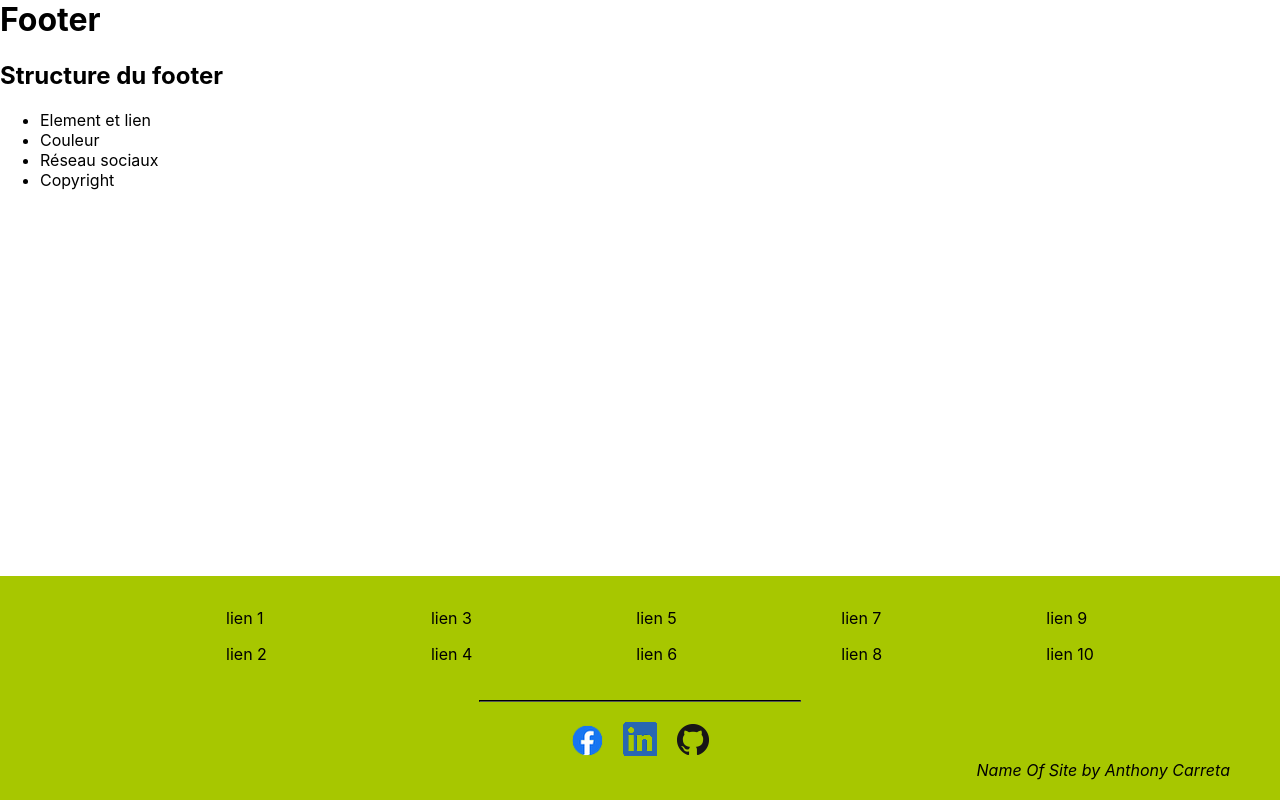
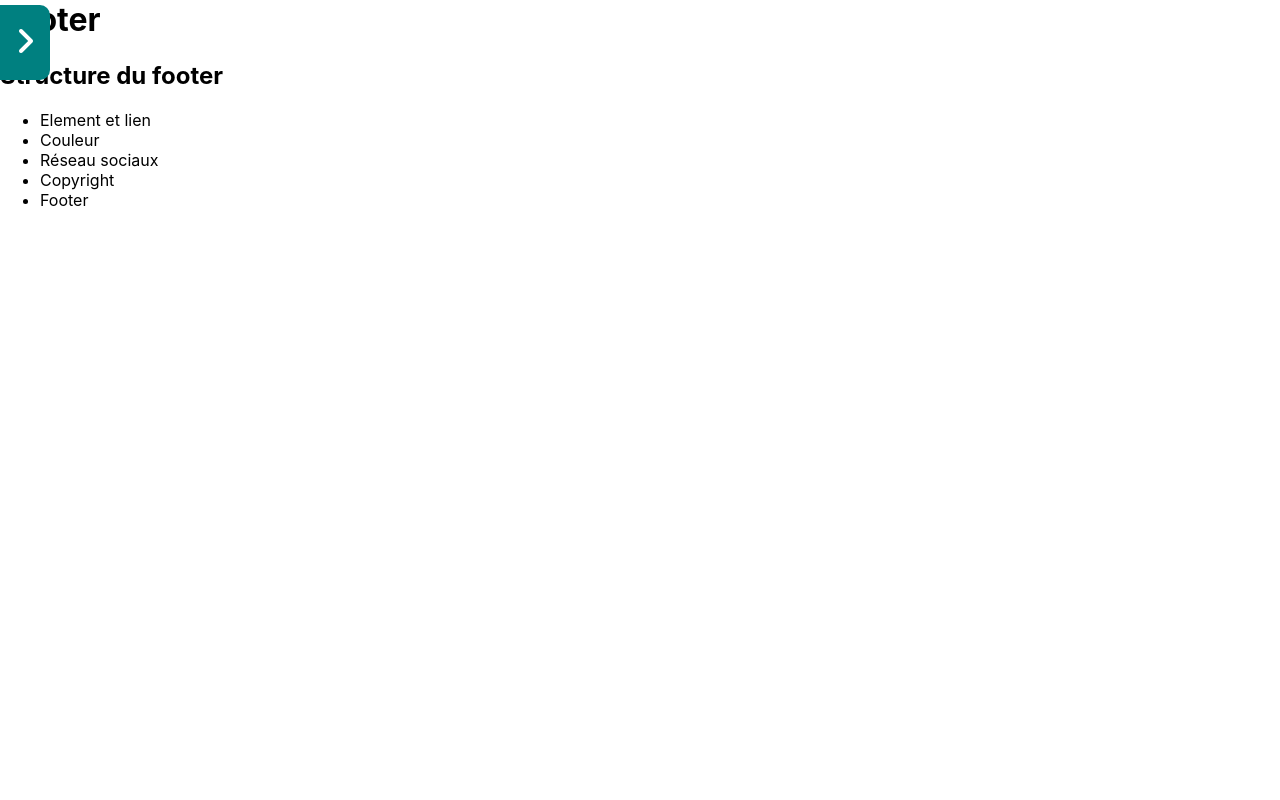
Before and after one commit to BackGrowZ/template-automatiser, a React (Create React App) app: page / in a window 1280 px wide. Built offline with nearby package versions, Linux system fonts and the light colour scheme.

Commit message:
edit color and add menu custom on left

```diff
--- a/src/component/Editeur/Editeur.js
+++ b/src/component/Editeur/Editeur.js
@@ -21,6 +21,8 @@ export default class Editeur extends Component {
             itemsPosition: [],
 
             /* Couleur */
+            pickerState: false,
+            labelColor: '',
             pickerColor: '',
 
             /* Reseau */
@@ -56,6 +58,7 @@ export default class Editeur extends Component {
         this.componentDidMount = this.componentDidMount.bind(this)
         this.onFormInputChange = this.onFormInputChange.bind(this)
         this.onFormSelectChange = this.onFormSelectChange.bind(this)
+        this.updateColor = this.updateColor.bind(this)
     }
     componentDidMount() {
         window.addEventListener('scroll', this.noScroll(!this.state.noscroll));
@@ -84,7 +87,9 @@ export default class Editeur extends Component {
                     this.setState({
                         titleBox: 'Lien Footer',
                         itemsActualPosition: `${this.state.hash.slice(4)} (actuelle)`,
-                        formInput: formInputEdited
+                        formInput: formInputEdited,
+                        pickerColor: this.props.color[1][1],
+                        labelColor: 'Couleur texte'
                     })
                     setTimeout(() => this.setItems(), 100)
                     break;
@@ -106,7 +111,12 @@ export default class Editeur extends Component {
                     formInputEdited[3][2] = true
                     formInputEdited[4][2] = true
 
-                    this.setState({ form: formInputEdited, titleBox: 'Copyright' })
+                    this.setState({
+                        form: formInputEdited,
+                        titleBox: 'Copyright',
+                        pickerColor: this.props.color[2][1],
+                        labelColor: 'Couleur texte'
+                     })
                     break;
 
                 default:
@@ -184,12 +194,17 @@ export default class Editeur extends Component {
         this.noScroll(false)
     }
 
-    updateColor() {
-        let id = this.state.id
+    updateColor(hex) {
+        this.setState({ pickerColor: hex })
         let newColor = this.props.color
+        let id
+        if (this.state.pathname === '/items/') {
+            id = 1
+        } else if (this.state.pathname === '/copyright/') {
+            id = 2
+        }
         newColor[id][1] = this.state.pickerColor
         this.props.updateState('color', newColor)
-        this.noScroll(false)
     }
 
     noScroll(state) {
@@ -254,13 +269,17 @@ export default class Editeur extends Component {
         return button
     }
     render() {
-        const handleColorChange = ({ hex }) => this.setState({ pickerColor: hex })
+        const handleColorChange = ({ hex }) => this.updateColor(hex)
+        // const handleColorChange = ({ hex }) => console.log(this.props.color);
 
-        const color = (this.state.pathname === '/color/') ?
+        // this.props.updateState('color', hex)
+
+        const color = (this.state.pickerState) ?
             (
                 <div>
                     <ChromePicker color={this.state.pickerColor} onChangeComplete={handleColorChange} />
-                    <button onClick={() => this.updateColor()}>Validé</button>
+                    {/* <ChromePicker color={this.props.color[this.state.id][1]} onChangeComplete={handleColorChange} /> */}
+                    <button onClick={() => this.setState({ pickerState: false })}>Valider</button>
                 </div>
             ) : null
 
@@ -297,6 +316,14 @@ export default class Editeur extends Component {
             : null
         )
 
+        const colorInBox = (this.state.pickerColor) ?
+            <div className='boxContainerInput'>
+                <label className='boxLabelInput'>{this.state.labelColor}</label>
+                <div style={{ display: 'inline-block', height: '20px', width: '20px', background: `${this.state.pickerColor}` }} onClick={() => this.setState({ pickerState: true })}></div>
+                <span style={{ marginLeft: '.5rem', fontSize: '22px', textTransform: 'uppercase' }} onClick={() => this.setState({ pickerState: true })}>{this.state.pickerColor}</span>
+            </div>
+            : null
+
         const boxTemplate =
             <div className='BoxEdition'>
                 <div className='HeaderBoxEdition'>
@@ -306,6 +333,9 @@ export default class Editeur extends Component {
                 <div className='BodyBoxEdition'>
                     {formInput}
                     {formSelect}
+                    {colorInBox}
+                    {color}
+
                 </div>
                 <div className='FooterBoxEdition'>
                     {boxButtonFooter}
@@ -314,7 +344,6 @@ export default class Editeur extends Component {
 
         const template =
             <div className='mainEdit'>
-                {color}
                 {boxTemplate}
             </div>
 
--- a/src/component/Editeur/edit.css
+++ b/src/component/Editeur/edit.css
@@ -3,7 +3,7 @@
     top: 0;
     height: 100%;
     width: 100%;
-    background-color: #000000b3;
+    background-color: hsla(0, 0%, 0%, 0.3);
     z-index: 1000;
 }
 
--- a/src/component/Footer/Footer.js
+++ b/src/component/Footer/Footer.js
@@ -32,7 +32,7 @@ export default class Footer extends Component {
         const copyright = (status.copyright) ?
             <li className="copyright">
                 <i>
-                    <a className='copyrightLink' target="_blank" rel="noopener noreferrer" href={status.copyright[1]}>
+                    <a className='copyrightLink' target="_blank" rel="noopener noreferrer" style={{color:this.props.color[2][1]}} href={status.copyright[1]}>
                         {status.copyright[0]}
                     </a>
                 </i>
@@ -71,11 +71,11 @@ export default class Footer extends Component {
         const social = <div className='contenantSocial'>{facebook}{twitter}{instagram}{linkedin}{github}{pinterest}</div>
 
         const footer =
-            <div className='footer'>
+            <div className='footer' style={{backgroundColor:this.props.color[0][1]}}>
                 <div className="allColonne" id='allColonne'>
                     {elementFooter}
                 </div>
-                <hr className='footerHR' />
+                <hr className='footerHR' style={{borderColor:this.props.color[3][1]}} />
                 {social}
                 {copyright}
             </div>
@@ -83,7 +83,7 @@ export default class Footer extends Component {
 
         return (
             <Fragment>
-                <footer id='footer'> {footer} </footer>
+                <footer id='footer' hidden={this.props.hidden}> {footer} </footer>
             </Fragment>
         )
     }
--- a/src/component/Template/Template.js
+++ b/src/component/Template/Template.js
@@ -20,6 +20,8 @@ export default class Template extends Component {
             paddingfooter: null,
             heightMain: null,
 
+            hiddenFooter: true,
+            menu: [false, '-300px',],
             /* element necessaire au fonctionnement du footer */
             itemsByColonne: 2, // nombre d'item par colonne
             elementFooter: {},
@@ -55,7 +57,7 @@ export default class Template extends Component {
     }
 
     paddingFooter() { // config au rendu
-        if (document.getElementById('allColonne').offsetHeight) { // permet de savoir quand il a finit de load le footer
+        if (document.getElementById('allColonne')) { // permet de savoir quand il a finit de load le footer
             let padding = document.getElementById('footer').offsetHeight // hauteur du foooter
             this.setState({
                 paddingfooter: padding
@@ -102,7 +104,7 @@ export default class Template extends Component {
                             this.state.items.slice(count, count + this.state.itemsByColonne) // extrait les element a placer dans le footer
                                 .map(result =>
                                     <a className='itemLink' href={result[1]} key={uuidv4()}>
-                                        <li className='footerItems' key={uuidv4()}>{result[0]}</li>
+                                        <li className='footerItems' key={uuidv4()} style={{ color: this.state.color[1][1] }}>{result[0]}</li>
                                     </a>
                                 ) // creer le(s) li par rapport au élément avec le lien
                         }
@@ -120,7 +122,15 @@ export default class Template extends Component {
     }
 
     render() {
-        const edit = (this.state.editStatus) ? <Editeur addColonne={this.addColonne} updateState={this.updateState} items={this.state.items} color={this.state.color} reseau={this.state.reseau} copyright={this.state.copyright}/> : null
+        const { menu } = this.state
+        const menuState = () => (menu[0]) ? this.setState({ menu: [false, '-300px'] }) : this.setState({ menu: [true, '0'] })
+        const menuEdit =
+            <div className='MenuElement' style={{ left: menu[1] }}>
+                <div className='buttonShowMenu' onClick={menuState}>
+                    {(menu[0]) ? <i style={{ color: '#fff', zoom: '2', paddingTop: '40%' }} className="fas fa-angle-left" /> : <i style={{ color: '#fff', zoom: '2', paddingTop: '40%' }} className="fas fa-angle-right" />}
+                </div>
+            </div>
+        const edit = (this.state.editStatus) ? <Editeur addColonne={this.addColonne} updateState={this.updateState} items={this.state.items} color={this.state.color} reseau={this.state.reseau} copyright={this.state.copyright} /> : null
         const items = (this.state.itemsStatus) ? <Items items={this.state.items} itemsByColonne={this.state.itemsByColonne} elementFooter={this.state.elementFooter} updateState={this.updateState} addColonne={this.addColonne} /> : null
         const color = (this.state.colorsStatus) ? <Couleur color={this.state.color} updateState={this.updateState} /> : null
         const reseau = (this.state.socialStatus) ? <Network reseau={this.state.reseau} updateState={this.updateState} /> : null
@@ -128,6 +138,7 @@ export default class Template extends Component {
             <Fragment>
                 {edit}
                 <div className='main' style={{ minHeight: this.state.heightMain - 15, paddingBottom: this.state.paddingfooter + 15 }}>
+                    {menuEdit}
 
                     <div>
                         <h1>Footer</h1>
@@ -137,6 +148,7 @@ export default class Template extends Component {
                             <li onClick={() => this.setState({ colorsStatus: !this.state.colorsStatus })}><LinkCustomer link='/color/'>Couleur</LinkCustomer></li>
                             <li onClick={() => this.setState({ socialStatus: !this.state.socialStatus })}><LinkCustomer link='/reseau/'>Réseau sociaux</LinkCustomer></li>
                             <li onClick={() => this.setState({ editStatus: !this.state.editStatus })}><LinkCustomer link='/copyright/#id=0'>Copyright</LinkCustomer> </li>
+                            <li onClick={() => this.setState({ hiddenFooter: !this.state.hiddenFooter })}>Footer</li>
                         </ul>
                         <div>
                             {items}
@@ -146,6 +158,8 @@ export default class Template extends Component {
 
                     </div>
                     <Footer
+                        hidden={this.state.hiddenFooter}
+                        color={this.state.color}
                         items={this.state.items}
                         copyright={this.state.copyright}
                         itemsByColonne={this.state.itemsByColonne}
--- a/src/component/Template/template.css
+++ b/src/component/Template/template.css
@@ -1,4 +1,4 @@
-.main{
+.main {
     margin-top: -21px;
     position: relative;
 }
@@ -14,3 +14,23 @@ th {
     min-width: 50px;
     padding: 0 5px;
 }
+
+.buttonShowMenu {
+    background-color: teal;
+    height: 75px;
+    width: 50px;
+    position: absolute;
+    top:5px;
+    right: -50px;
+    border-radius: 0 10px 10px 0;
+    text-align: center;
+    cursor: pointer;
+    transition: right .3s;
+}
+
+.MenuElement{
+    position: fixed;
+    height: 100%;
+    width: 300px;
+    background-color: teal;
+}
```
